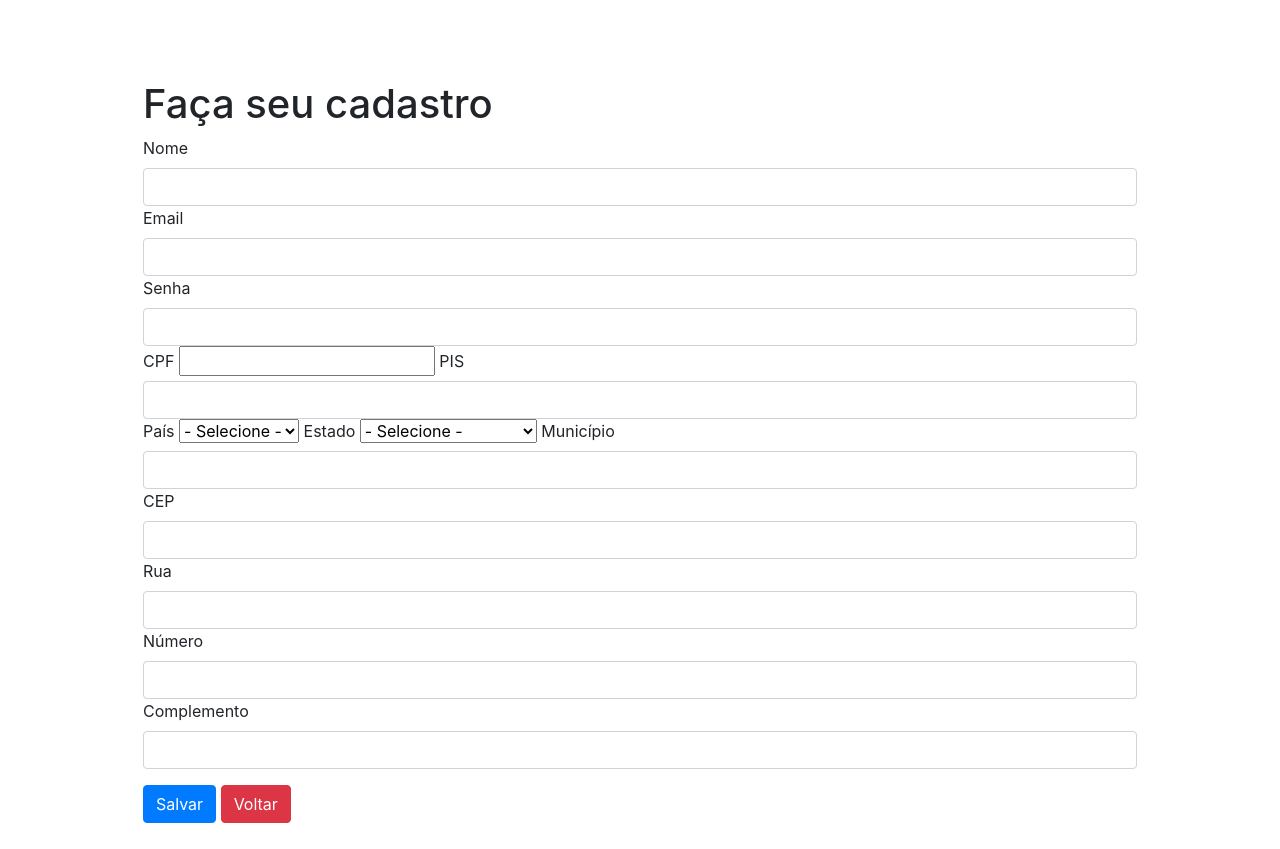
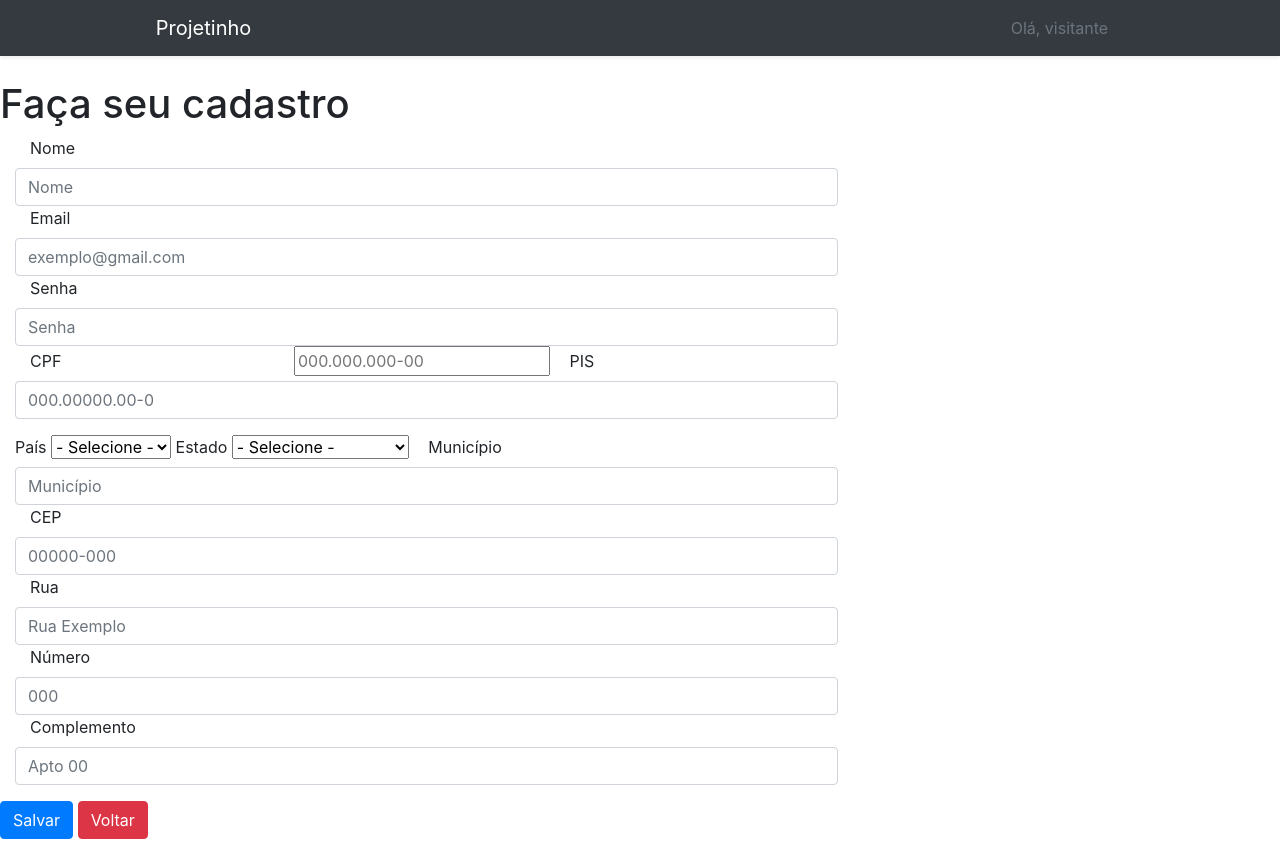
Before and after one commit to AkimGomes/ProjetoPT, a Flask app: page /registra-usuario in a window 1280 px wide. Before the commit the page ends 823 px from the top, so only its background shows below. Run offline with Flask 2, Linux system fonts and the light colour scheme; some libraries are stand-ins or nearby versions.

Commit message:
Adicionando nos respectivos templates o header da página

```diff
--- a/templates/cadastro_de_usuario.html
+++ b/templates/cadastro_de_usuario.html
@@ -1,29 +1,71 @@
-{% extends "template_geral.html" %}
+<!DOCTYPE html>
+<html>
 
-{% block title %}Cadastro{% endblock %}
+<head>
+    <meta charset="UTF-8">
+    <meta name="viewport" content="width=device-width, initial-scale=1">
+    <title>Menu Usuário</title>
+    <link rel="stylesheet" href="static/css/bootstrap.min.css">
+    <link rel="stylesheet" href="static/css/app.css">
+</head>
 
-{% block conteudo %}
+<body>
+    <header>
+        <div class="navbar fixed-top navbar-dark bg-dark shadow-sm">
+            <div class="container d-flex justify-content-between">
+                <a class="navbar-brand d-flex align-items-center" href="#">Projetinho</a>
+                <a class="nav-link disabled" href="#">Olá, visitante</a>
+            </div>
+        </div>
+    </header>
+
+    <div class="container">
+        {% with messages = get_flashed_messages(with_categories=true) %}
+                {% if messages %}
+                    {% for category, message in messages %}
+
+                    {% if category == 'success' %}
+                        <div class="alert alert-success">
+                            {{ message }}
+                        </div>
+                    {% endif %}
+
+                    {% if category == 'error' %}
+                        <div class="alert alert-danger">
+                            {{ message }}
+                        </div>
+                    {% endif %}
+
+                    {% endfor %}
+                {% endif %}
+        {% endwith %}
+    </div>
+    <div>
         <form action="{{ url_for('registra_usuario') }}" method="post">
             <fieldset>
                 <h1>Faça seu cadastro</h1>
                 <div class="form-group">
-                    <label for="nome">Nome</label>
-                    <input type="text" id="nome" name="nome" maxlength="26" size="26" class="form-control" required>
+                    <div class="col-md-8">
+                        <label class="col-md-4 control-label" for="nome">Nome</label>
+                        <input type="text" placeholder="Nome" id="nome" name="nome" maxlength="26" size="26" class="form-control input-md" required>
 
-                    <label for="email">Email</label>
-                    <input type="email" id="email" name="email" maxlength="64" size="64" class="form-control" required>
+                        <label class="col-md-4 control-label" for="email">Email</label>
+                        <input type="email" placeholder="exemplo@gmail.com" id="email" name="email" maxlength="64" size="64" class="form-control" required>
 
-                    <label for="senha">Senha</label>
-                    <input type="password" id="senha" name="senha" minlength="4" maxlength="25" size="25" class="form-control" required>
+                        <label class="col-md-4 control-label" for="senha">Senha</label>
+                        <input type="password" placeholder="Senha" id="senha" name="senha" minlength="4" maxlength="25" size="25" class="form-control" required>
 
-                    <label for="cpf">CPF</label>
-                    <input oninput="mascara(this)" type="text" id="cpf" name="cpf" class="form control" min="1" required>
+                        <label class="col-md-4 control-label" for="cpf">CPF</label>
+                        <input data-js="cpf" type="text" placeholder="000.000.000-00" id="cpf" name="cpf" class="form control" min="1" required>
 
-                    <label for="pis">PIS</label>
-                    <input type="text" id="pis" name="pis" class="form-control" minlength="12" maxlength="12" size="12" required>
+                        <label class="col-md-4 control-label" for="pis">PIS</label>
+                        <input data-js="pis" type="text" placeholder="000.00000.00-0" id="pis" name="pis" class="form-control" minlength="14" maxlength="14" size="14" required>
+                    </div>
+                </div>
 
-            <fieldset>
-                <div>
+
+                <div class="form-group">
+                    <div class="col-md-8">
                         <label for="pais">País</label>
                         <select name="pais" id="pais">
                             <option disabled selected>- Selecione -</option>
@@ -62,25 +104,32 @@
                             <option value="DF">Distrito Federal</option>
                         </select>
 
-                    <label for="municipio">Município</label>
-                    <input type="text" id="municipio" name="municipio" maxlength="64" size="64" class="form-control" required>
+                        <label class="col-md-4 control-label" for="municipio">Município</label>
+                        <input type="text" id="municipio" placeholder="Município" name="municipio" maxlength="64" size="64" class="form-control" required>
 
-                    <label for="cep">CEP</label>
-                    <input type="text" id="cep" name="cep" class="form-control" minlength="8" maxlength="10" size="10" required>
+                        <label class="col-md-4 control-label" for="cep">CEP</label>
+                        <input data-js="cep" type="text" id="cep" placeholder="00000-000" name="cep" class="form-control" minlength="8" maxlength="10" size="10" required>
 
-                    <label for="rua">Rua</label>
-                    <input type="text" id="rua" name="rua" class="form-control" maxlength="64" size="64" required>
+                        <label class="col-md-4 control-label" for="rua">Rua</label>
+                        <input type="text" id="rua" placeholder="Rua Exemplo" name="rua" class="form-control" maxlength="64" size="64" required>
 
-                    <label for="numero">Número</label>
-                    <input type="number" id="numero" name="numero" class="form-control" min=1 required>
+                        <label class="col-md-4 control-label" for="numero">Número</label>
+                        <input type="number" id="numero" placeholder="000" name="numero" class="form-control" min=1 required>
 
-                    <label for="complemento">Complemento</label>
-                    <input type="text" id="complemento" name="complemento" maxlength="64" size="64" class="form-control" required>
+                        <label class="col-md-4 control-label" for="complemento">Complemento</label>
+                        <input type="text" id="complemento" placeholder="Apto 00" name="complemento" maxlength="64" size="64" class="form-control" required>
                     </div>
-            </fieldset>
                 </div>
+
                 <button type="submit" class="btn btn-primary btn-salvar">Salvar</button>
                 <a class="btn btn-danger" href="{{ url_for('loga_usuario') }}">Voltar</a>
+
             </fieldset>
         </form>
-{% endblock %}
+    </div>
+
+    <script type="text/javascript" src="static/js/jquery.js"></script>
+    <script type="text/javascript" src="static/js/app.js"></script>
+
+</body>
+</html>
```
Also changed, not shown: templates/informacoes_do_usuario_logado.html (+64 -9 lines), templates/inicio.html (+46 -7 lines), templates/usuario_logado.html (+20 -8 lines). Lines whose indentation alone changed are shown as unchanged.
